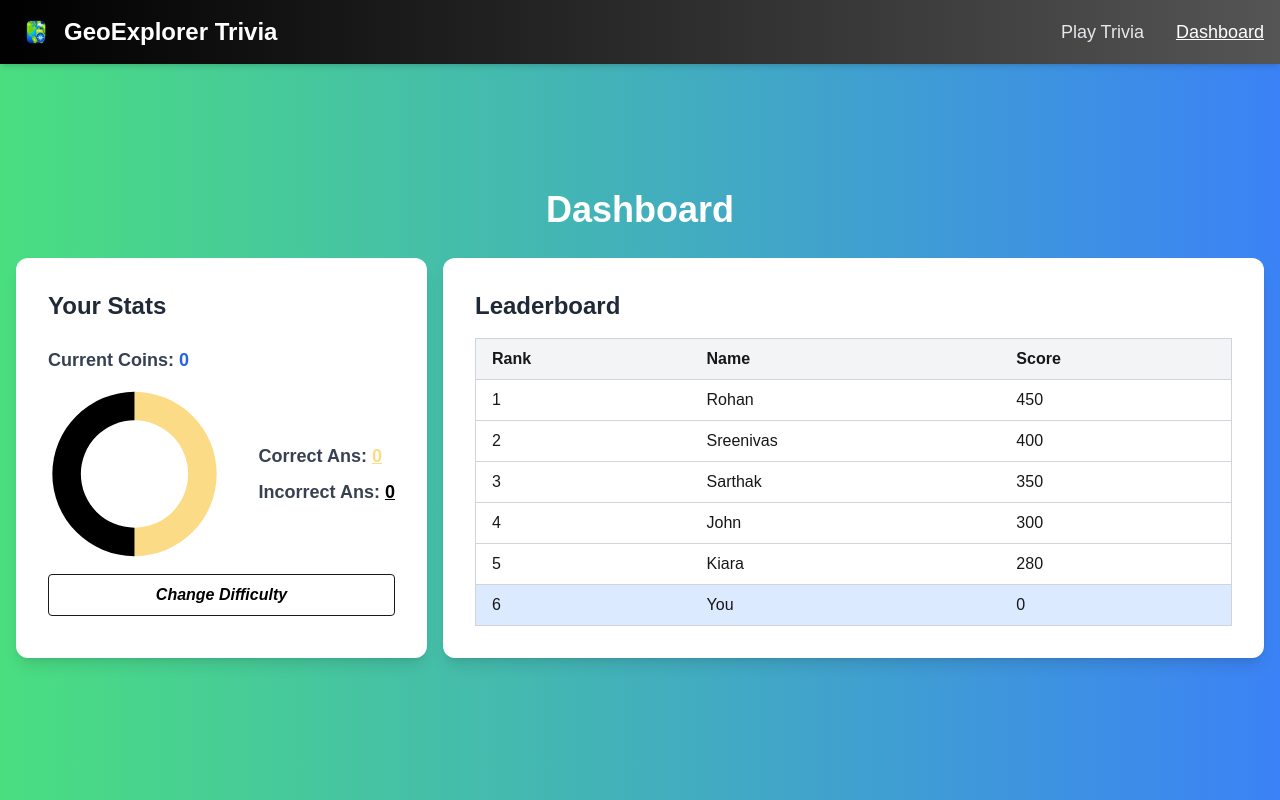
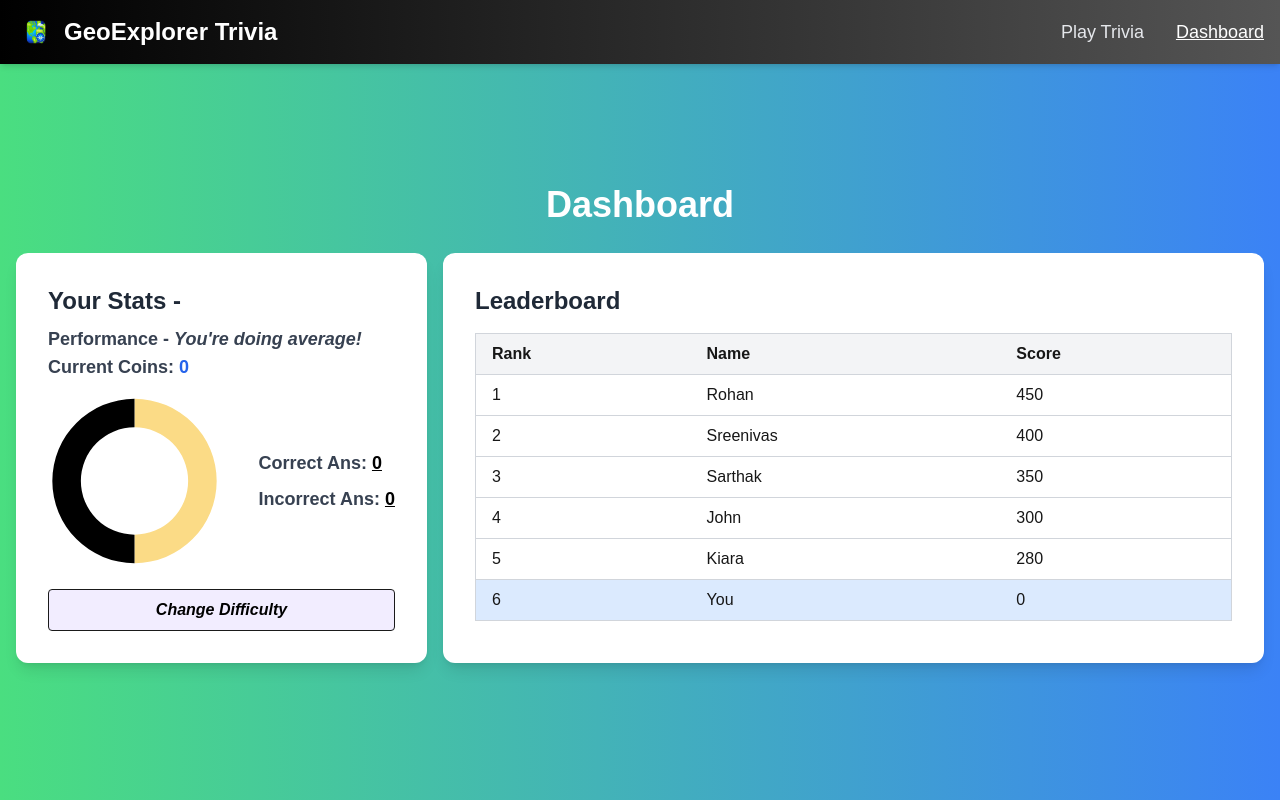
Before and after one commit to rugs07/trivia, a Next.js app: page /dashboard in a window 1280 px wide. Built offline with nearby package versions, Linux system fonts and the light colour scheme.

Commit message:
Dashboard changes

```diff
--- a/src/app/dashboard/page.js
+++ b/src/app/dashboard/page.js
@@ -80,11 +80,15 @@ const InstanceStats = ({ correctAnswers, incorrectAnswers }) => {
       <div className="ml-4 flex flex-col gap-2 text-left">
         <p className="text-lg text-gray-700">
           <strong>Correct Ans:</strong>{" "}
-          <span className="text-[#FBDB86] underline font-bold">{correctAnswers}</span>
+          <span className="text-[#000] underline font-bold">
+            {correctAnswers}
+          </span>
         </p>
         <p className="text-lg text-gray-700">
           <strong>Incorrect Ans:</strong>{" "}
-          <span className="text-[#000] font-bold underline">{incorrectAnswers}</span>
+          <span className="text-[#000] font-bold underline">
+            {incorrectAnswers}
+          </span>
         </p>
       </div>
     </div>
@@ -182,9 +186,19 @@ const DashboardPage = () => {
       <div className="flex gap-4 w-full p-4">
         {/* User Stats Card */}
         <div className="bg-white p-8 rounded-xl shadow-lg w-full md:w-1/3 transition-transform transform hover:-translate-y-1 hover:shadow-xl">
-          <h2 className="text-2xl font-semibold text-gray-800 mb-6">
-            Your Stats
+          <h2 className="text-2xl font-semibold text-gray-800 mb-2">
+            Your Stats -
           </h2>
+          <p className="text-lg text-gray-700 font-semibold">
+            Performance -{" "}
+            <span className="font-bold italic">
+              {score < 0
+                ? "You need to improve!"
+                : score <= 50
+                ? "You're doing average!"
+                : "Great job! Keep it up!"}
+            </span>
+          </p>
           <p className="text-lg text-gray-700">
             <strong>Current Coins:</strong>{" "}
             <span className="text-blue-600 font-bold">{score}</span>
@@ -195,7 +209,7 @@ const DashboardPage = () => {
             incorrectAnswers={incorrectAnswers}
           />
           <button
-            className="bg-white p-2 w-full text-black border border-[#1a1a1a] font-bold italic rounded"
+            className="bg-[#F2EDFF] mt-2 p-2 w-full text-black border border-[#1a1a1a] font-bold italic rounded"
             onClick={() => (window.location.href = "/")}
           >
             Change Difficulty
--- a/src/app/game/page.js
+++ b/src/app/game/page.js
@@ -85,7 +85,7 @@ const GamePage = () => {
 
     if (answer === question.name.common) {
       const reward =
-        difficulty === "easy" ? 15 : difficulty === "medium" ? 10 : 5;
+        difficulty === "easy" ? 10 : difficulty === "medium" ? 15 : 20;
       updatedCoins += reward;
       Swal.fire({
         title: "🎉 Correct Answer!",
@@ -153,24 +153,30 @@ const GamePage = () => {
   };
 
   const handleHint = () => {
-    if (coins >= 10) {
+    const cost = difficulty === "easy" ? 5 : difficulty === "medium" ? 10 : 15;
+
+    if (coins >= cost) {
       Swal.fire({
-        title: "Hint!",
+        title: "💡 Hint!",
         text: `The capital of ${question.name.common} is ${question.capital[0]}.`,
         icon: "info",
         confirmButtonText: "Got it!",
+      }).then(() => {
+        const updatedCoins = coins - cost;
+        setCoins(updatedCoins);
+        nookies.set(null, "coins", updatedCoins.toString(), { path: "/" });
       });
-      setCoins((prev) => prev - 10);
-      nookies.set(null, "coins", (coins - 10).toString(), { path: "/" });
     } else {
       Swal.fire({
-        title: "Not Enough Coins!",
-        text: "You need at least 10 coins to use a hint.",
+        title: "❌ Not Enough Coins!",
+        text: `You need at least ${cost} coins to use a hint. Try answering questions to earn more!`,
         icon: "warning",
         confirmButtonText: "Okay",
       });
     }
   };
+
+  const hintCost = difficulty === "easy" ? 5 : difficulty === "medium" ? 10 : 15
 
   if (!question) return <div>Loading...</div>;
 
@@ -214,7 +220,7 @@ const GamePage = () => {
             onClick={handleHint}
             className="mt-4 w-full bg-yellow-500 text-white py-3 px-4 rounded-lg hover:bg-yellow-600 transition-colors"
           >
-            Use Hint (Cost: 10 coins)
+             Use Hint (Cost: {hintCost} coins)
           </button>
           <div className="mt-6 flex justify-between items-center">
             <div>
```
